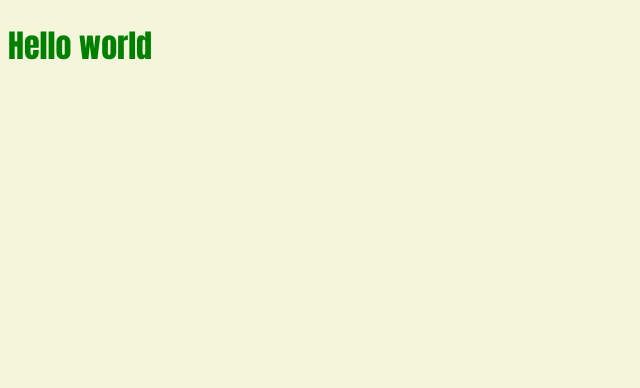
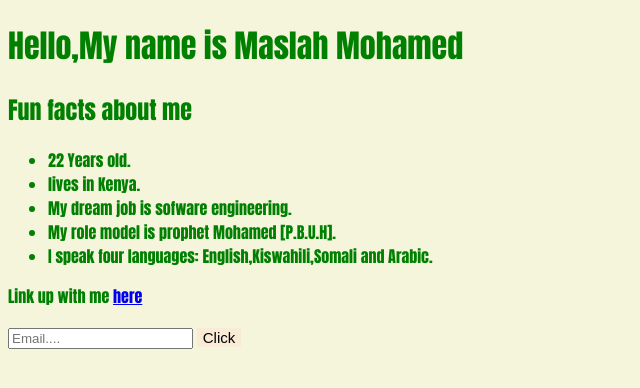
Before and after one commit to Maslah-mohamed1789/Maslah-website, a plain HTML site: page index.html in a window 1280 px wide. Shown: the whole page, without its empty margins (0-640 px from the left). Drawn offline with Linux system fonts and the light colour scheme.

Commit message:
completed creating the website

```diff
--- a/index.html
+++ b/index.html
@@ -7,8 +7,21 @@
     <title>Maslah-website</title>
 </head>
 <body>
-    <h1>Hello world</h1>
     <script src="script.js"></script>
+    <h1>Hello,My name is Maslah Mohamed</h1>
+    <h2>Fun facts about me </h2>
+    <ul>
+        <li>22 Years old.</li>
+        <li>lives in Kenya.</li>
+        <li>My dream job is sofware engineering.</li>
+        <li>My role model is prophet Mohamed [P.B.U.H].</li>
+        <li>I speak four languages: English,Kiswahili,Somali and Arabic.</li>
+    </ul>
+    <p>Link up with me <a href="https://github.com/Maslah-mohamed1789/Maslah-website.git"> here</a></p>
+    <input type= "Email"placeholder="Email....">
+
+    <button>Click </button>
+
 
 </body>
 </html>
--- a/style.css
+++ b/style.css
@@ -11,3 +11,13 @@ body {
 
 
   }
+  button {
+    padding: 20*40;
+    border-radius: 50;
+    border: 0;
+    background-color: antiquewhite;
+    font-size: 15px;
+
+
+
+  }
```
Also changed, not shown: Maslah.jpg (added), package-lock.json (added).
